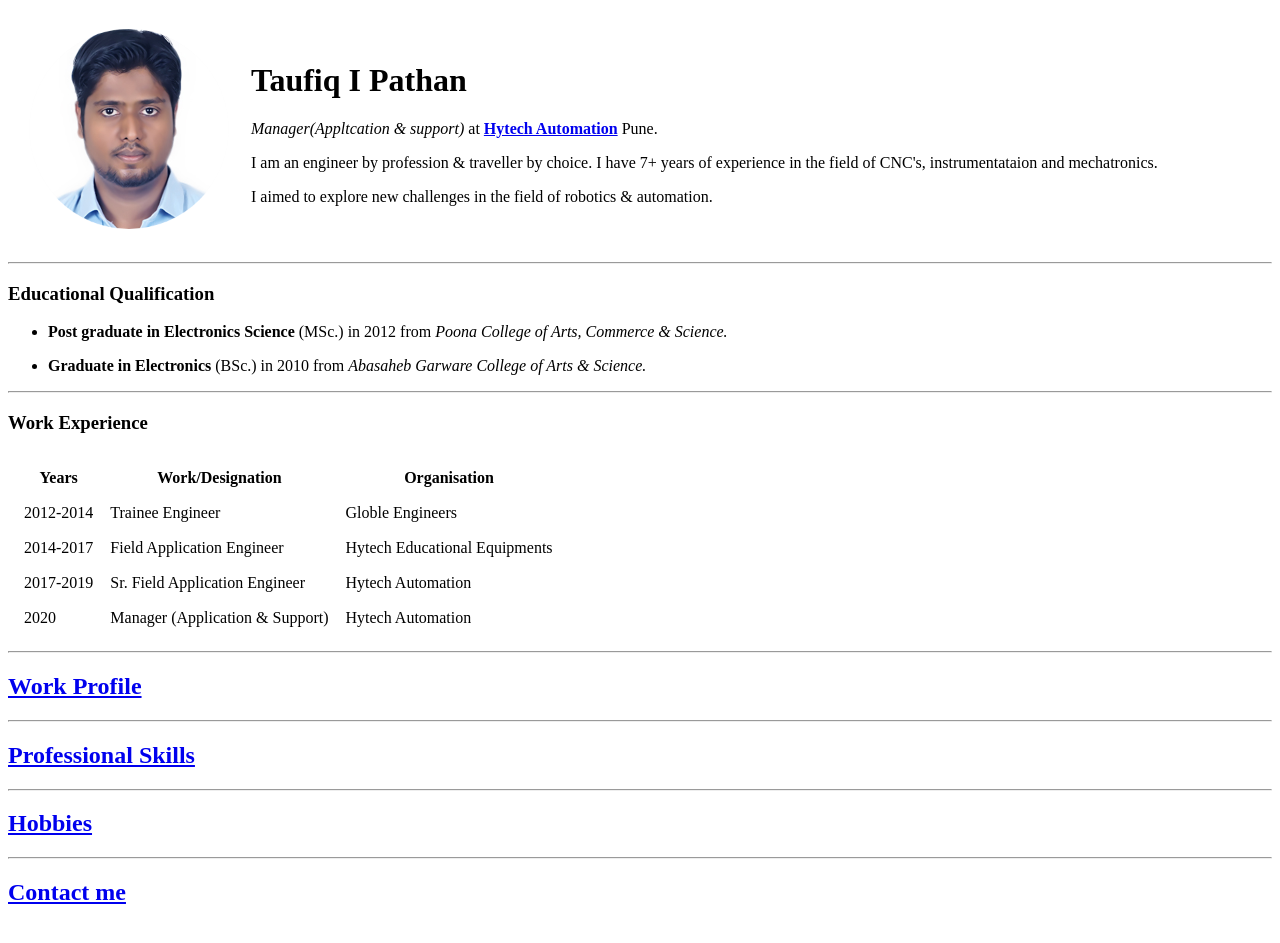
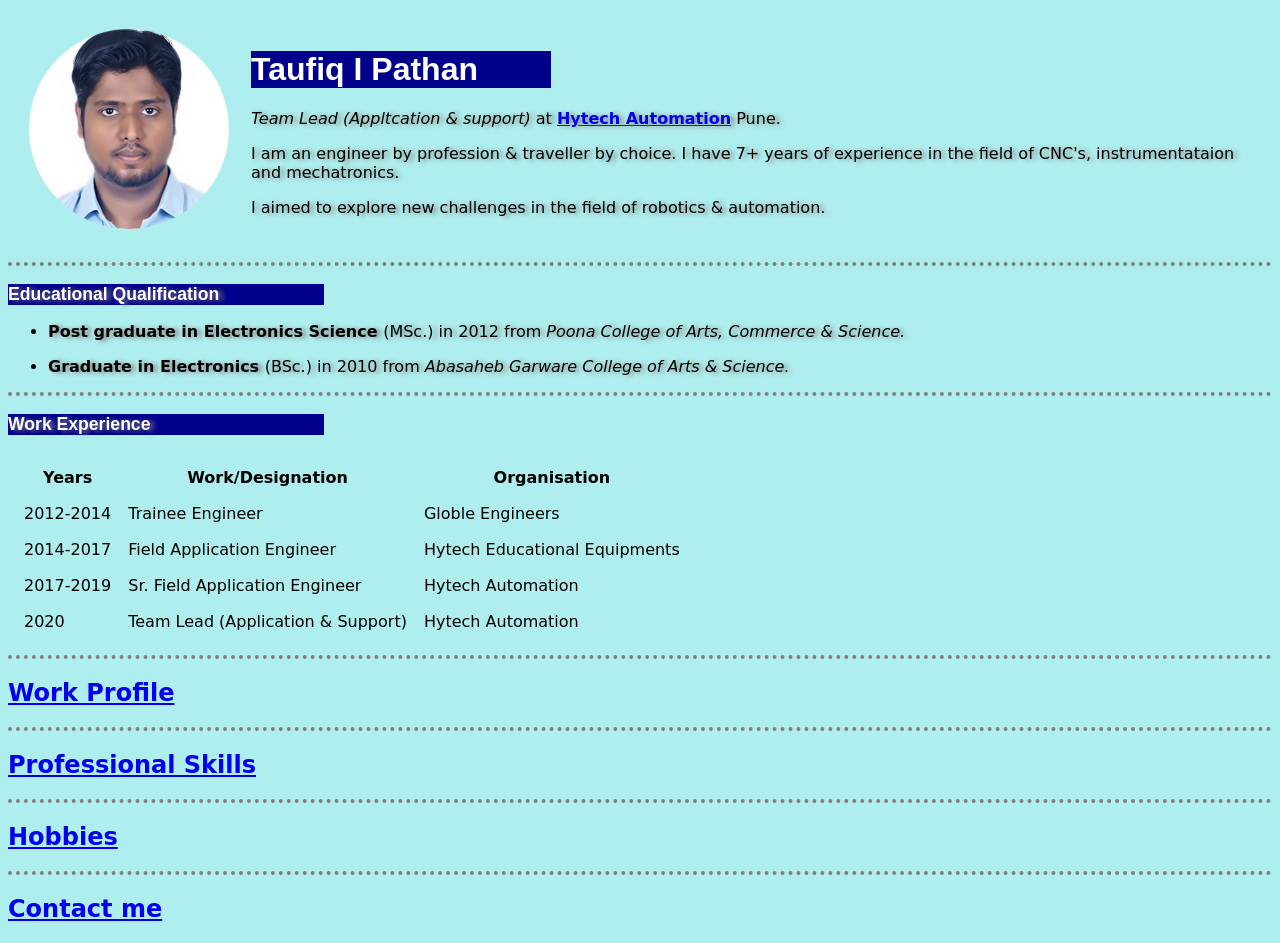
Before and after one commit to Taufiq1990/cv, a plain HTML site: page index.html in a window 1280 px wide. Drawn offline with Linux system fonts and the light colour scheme.

Commit message:
Add files via upload

```diff
--- /dev/null
+++ b/css/styles.css
@@ -0,0 +1,64 @@
+/***********Tag selector*******/
+body {
+  background-color: paleturquoise;
+  /*font-family: 'Vollkorn', serif;*/
+}
+
+.head1 {
+  background-color: darkblue;
+   color: white;
+   width: 30%;
+   font-family: 'Aclonica', sans-serif;
+  /* font-family: 'Niconne', cursive;*/
+   /*font-family: 'Dancing Script', cursive;*/
+}
+.head3 {
+  background-color: darkblue;
+   color: white;
+   width: 25%;
+   font-size: 1.1rem;
+   font-weight: bold;
+  font-family: 'Sora', sans-serif;
+}
+
+img:hover {
+  background-color: gold;
+}
+p {
+
+  text-shadow: 4px 1.4px 5px grey;
+}
+hr {
+  border-style: none;
+  border-top-style: dotted;
+  border-color: grey;
+  border-width: 4px;
+  width: 100%;
+
+}
+
+body{
+  font-family: 'Great Vibes', cursive;
+}
+/***************Class Selector******************/
+
+.circular {
+  border-radius: 40%;
+}
+
+@media (max-width:1028px) {
+  .head1{
+    background-color: darkblue;
+     color: white;
+     width: 50%;
+     font-family: 'Aclonica', sans-serif;
+     text-align: center;
+  }
+  .head3{
+    text-align: center;
+  }
+/* .head2{
+
+  text-align: center;
+} */
+}
--- a/index.html
+++ b/index.html
@@ -4,23 +4,31 @@
 <head>
   <meta charset="utf-8">
   <title>Taufiq's personal site</title>
+<link rel="stylesheet" href="css/styles.css">
+<link href="https://fonts.googleapis.com/css2?family=Dancing+Script:wght@500&family=Allura&family=Exo+2:wght@100&family=Vollkorn:ital,wght@0,400;1,500&display=swap" rel="stylesheet">
 </head>
 
 <body>
+<div class="mydiv">
   <table cellspacing="20">
     <tr>
-      <td><img src="taufiq1.png" alt="Taufiq's photo"></td>
+      <td><img class="circular" src="taufiq1.png" alt="Taufiq's photo"></td>
       <td>
-        <h1>Taufiq I Pathan</h1>
-        <p><em>Manager(Appltcation & support)</em> at <strong><a href="http://www.hytecheducation.in/">Hytech Automation</a></strong> Pune.</p>
+        <h1 class="head1">Taufiq I Pathan</h1>
+        <p><em>Team Lead (Appltcation & support)</em> at <strong><a href="http://www.hytecheducation.in/">Hytech Automation</a></strong> Pune.</p>
         <p>I am an engineer by profession & traveller by choice. I have 7+ years of experience in the field of CNC's, instrumentataion and mechatronics.</p>
         <p>I aimed to explore new challenges in the field of robotics & automation.</p>
       </td>
     </tr>
   </table>
+</div>
+
 
   <hr>
-  <h3>Educational Qualification</h3>
+  <div class="head3">
+      <p>Educational Qualification</p>
+  </div>
+
   <ul>
     <li>
       <p><strong>Post graduate in Electronics Science </strong>(MSc.) in 2012 from <em>Poona College of Arts, Commerce & Science.</em> </p>
@@ -31,7 +39,10 @@
   </ul>
   <hr>
 
-  <h3>Work Experience</h3>
+<div class="head3">
+    <p>Work Experience</p>
+</div>
+
   <table cellspacing="15">
     <tr>
       <th>Years</th>
@@ -56,21 +67,29 @@
       </tr>
       <tr>
         <td>2020</td>
-        <td>Manager (Application & Support)</td>
+        <td>Team Lead (Application & Support)</td>
         <td>Hytech Automation</td>
       </tr>
     </tbody>
 
   </table>
   <hr>
-  <a href="Work Profile.html"><h2>Work Profile</h2></a>
-    <hr>
-<a href="professional skills.html"><h2>Professional Skills</h2></a>
+  <a href="Work Profile.html">
+    <h2 class="head2">Work Profile</h2>
+  </a>
   <hr>
-  <a href="hobbies.html"><h2>Hobbies</h2></a>
+  <a href="professional skills.html">
+    <h2 class="head2">Professional Skills</h2>
+  </a>
+  <hr>
+  <a href="hobbies.html">
+    <h2 class="head2">Hobbies</h2>
+  </a>
 
   <hr>
-  <a href="Contact.html"><h2>Contact me</h2></a>
+  <a href="Contact.html">
+    <h2 class="head2">Contact me</h2>
+  </a>
 </body>
 
 </html>
```
Also changed, not shown: Contact.html (+3 -2 lines), Work Profile.html (+4 -2 lines), hobbies.html (+2 -1 lines), professional skills.html (+4 -1 lines).
